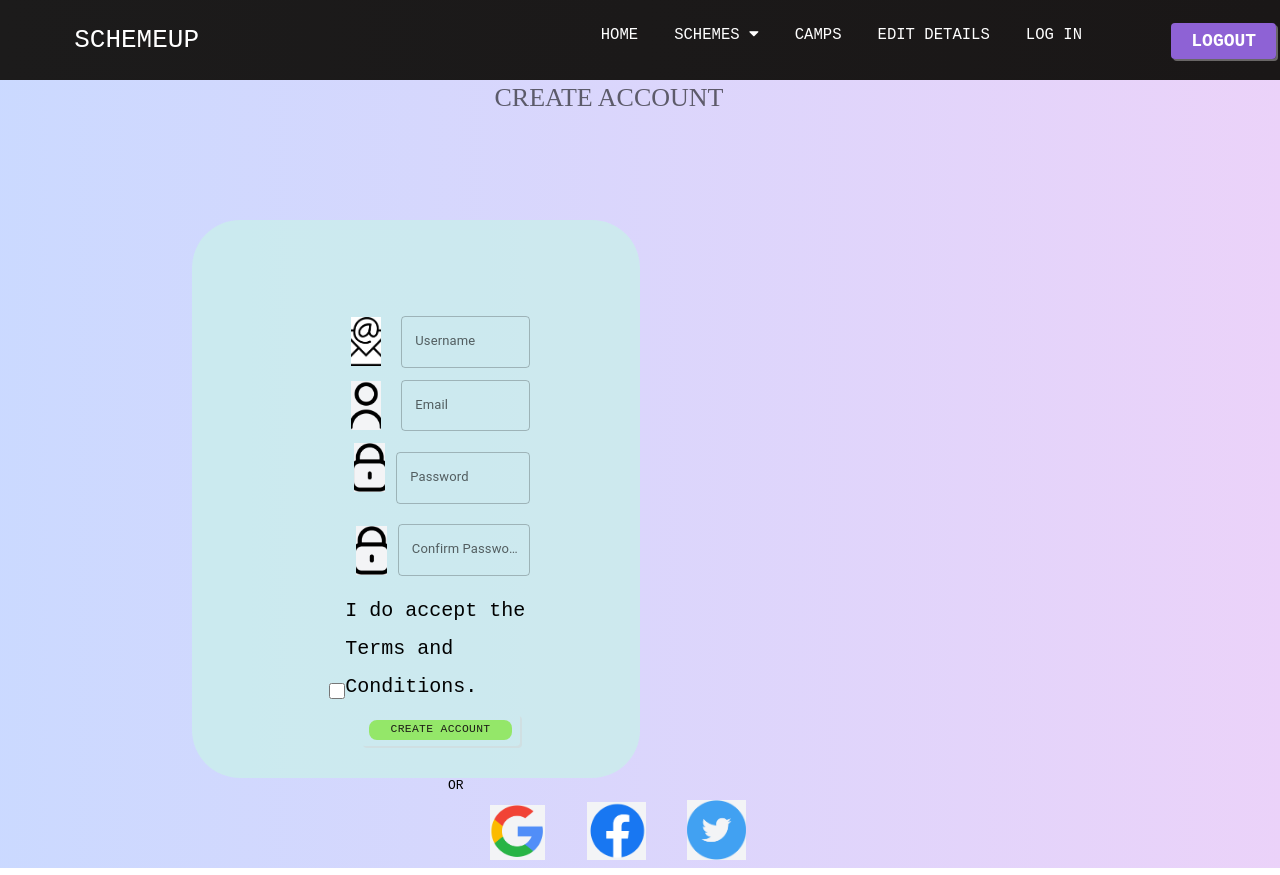
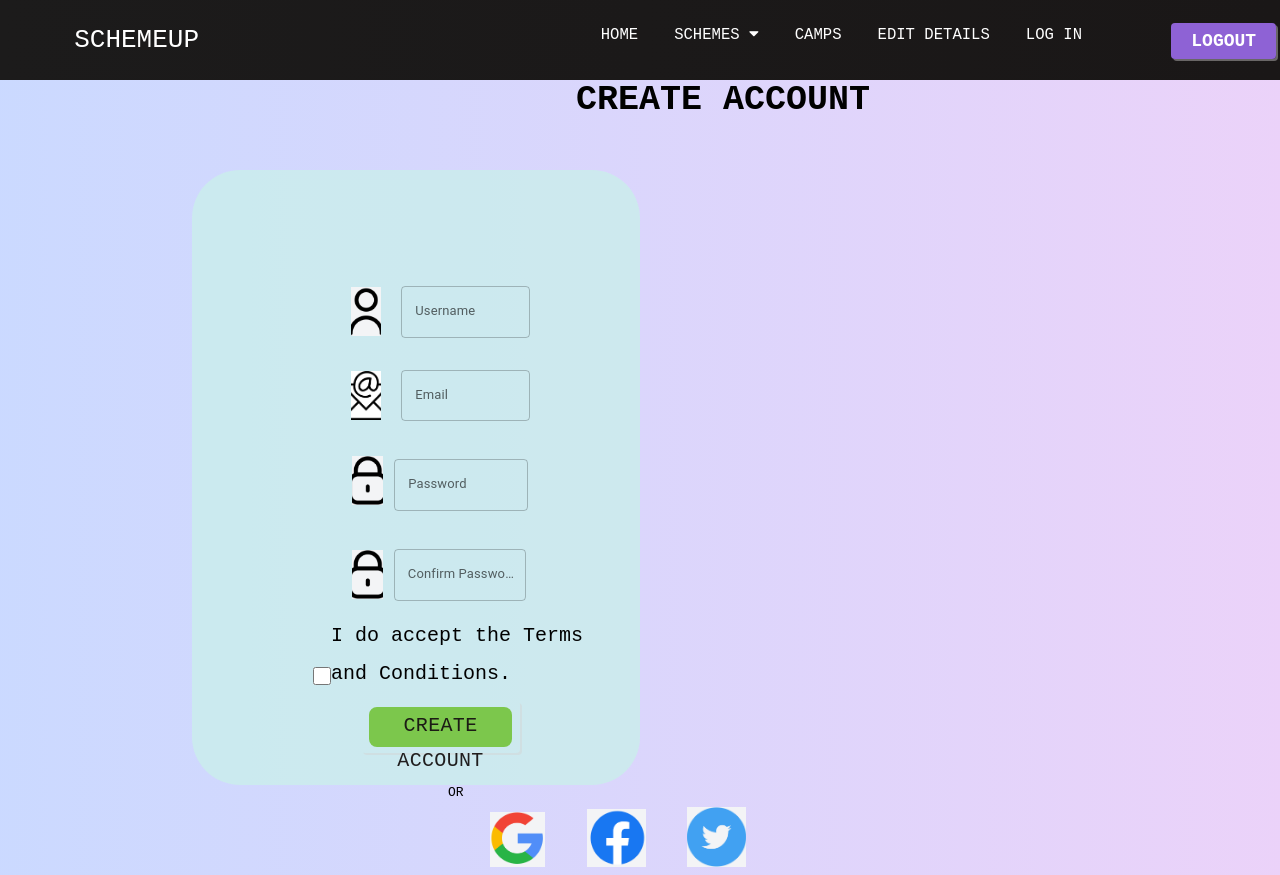
Before and after one commit to Dhineshkumar252/scheme, a React app: page /Register in a window 1280 px wide. Shown: the top 875 px of the page. Built offline with nearby package versions, Linux system fonts and the light colour scheme.

Commit message:
third commit

```diff
--- a/src/Components/Pages/Log.js
+++ b/src/Components/Pages/Log.js
@@ -12,15 +12,15 @@ const Log = () => {
   }
   return (
     <div className="original-login">
-      <div className='cr'>LOGIN</div>
+      <h1 className='cr'>LOGIN</h1>
       <div className="login-box">
         <div className="flex-container">
-           <p className="img2" ></p>
+           <p className="img2" src={man}/>
            <TextField id="outlined-basic" type="email" label="Email" variant="outlined" />
           {/* <input type="email" className="r" placeholder='EMAIL'></input> */}
         </div>
         <div className="flex-container-1">
-           <p className="img3" ></p>
+           <p className="img3" />
           <span>
            <TextField id="outlined-basic" type="password" label="Password" variant="outlined" />
             {/* <input type="password" className='s' placeholder='PASSWORD'></input> */}
--- a/src/Components/Pages/Register.js
+++ b/src/Components/Pages/Register.js
@@ -13,7 +13,7 @@ const Register = () => {
     }
   return (
     <div>
-        <div className='cr'>CREATE ACCOUNT</div>
+        <h1 className='rr'>CREATE ACCOUNT</h1>
         <div className='create'>
  <div  className='email'>
                 <p className='mail' src="mail.png" alt="r"/>
--- a/src/Components/Pages/login.css
+++ b/src/Components/Pages/login.css
@@ -12,9 +12,11 @@ body{
   font-family: Poppins;
   font-size: 2.125rem;
   font-weight: 400;
-    background-size: cover;
+  background-size: cover;
   }
-
+  textfield{
+    background-color: #cbeeecd6;
+  }
   .login-box {
     width: 35%;
     z-index: 1;
@@ -34,10 +36,11 @@ body{
 
   .flex-container {
     width: 45%;
-    margin-left: 30%;
+    margin-left: 27%;
     flex-direction: row;
     align-self: flex-start;
     align-items: center;
+    background-color: transparent;
     margin-top: 20px;
     display: flex;
   }
@@ -45,8 +48,9 @@ body{
   .img2 {
     width: 49px;
     margin-top: px;
-    height: 53px;
-    margin-right: 20px;
+    height: 50px;
+    margin-right: 5px;
+    margin-left: 16px;
     object-fit: cover;
     background-position: center;
     background-size: cover;
@@ -55,6 +59,7 @@ body{
 
   .flex-container-1 {
     width: 45%;
+    background-color: transparent;
     flex-direction: row;
     align-items: center;
     margin-bottom: 12px;
@@ -65,7 +70,7 @@ body{
   .img3 {
     width: 49px;
     height: 52px;
-    margin-right: 15px;
+    margin-right: 10px;
     object-fit: cover;
     background-position: center;
     background-size: cover;
@@ -90,10 +95,11 @@ body{
     line-height: 53px;
     display: flex;
     cursor: pointer;
+    margin-right: 46%;
   }
   .rectangle-3:hover{
     color: aliceblue;
-    background-color: #7718c5b9;
+    background-color: #ad5eeeb9;
   }
   .login {
     margin-top: 1px;
@@ -106,9 +112,6 @@ body{
     line-height: 39px;
   }
 
-  .new-user-create-acco{
-    color: blueviolet;
-  }
   a{
     color: rgba(22, 18, 18, 0.945);
     text-decoration: none;
@@ -116,3 +119,8 @@ body{
   a:hover{
     color: rgba(197, 26, 26, 0.932);
   }
+  .cr{
+    width: 300px;
+    align-items: center;
+    margin-left: 1000px;
+  }
--- a/src/Components/Pages/registeri.css
+++ b/src/Components/Pages/registeri.css
@@ -3,7 +3,10 @@ body{
     background-repeat: no-repeat;
     background-size: 1920px 1000px;
   }
-
+ ::-webkit-textfield-decoration-container{
+  background-color: #cbeeecd6;
+  color: #cbeeecd6;
+ }
 .create{
     width: 35%;
     z-index: 1;
@@ -13,28 +16,14 @@ body{
     flex-basis: 61%;
     justify-content: space-evenly;
     align-items: center;
-    margin-top: 80px;
+    margin-top: 50px;
     margin-left: 15%;
     padding-top: 96px;
     padding-bottom: 32px;
     padding-left: 49px;
     display: flex;
 }
-  .cr{
-      color: rgba(10, 10, 10, 0.603);
-      width: 100%;
-      height: 100%;
-      flex-direction: column;
-      justify-content: space-evenly;
-      align-items: center;
-      padding-bottom: 24px;
-      padding-right: 62px;
-      font-family: Poppins;
-      font-size: 2.0rem;
-      font-weight: 400;
-      line-height: 36px;
-      display: flex;
-    }
+
     .mail{
         width: 49px;
         height: 49px;
@@ -42,13 +31,16 @@ body{
         object-fit: cover;
         background-position: center;
         background-size: cover;
-        background-image: url("mail.png");
+        background-image: url("man.png");
 
     }
     .input{
         height: 30px;
         margin-bottom: 15px;
     }
+   .rr{
+    margin-left: 45%;
+   }
     .image-2 {
         width: 49px;
         margin-top: px;
@@ -57,13 +49,14 @@ body{
         object-fit: cover;
         background-position: center;
         background-size: cover;
-      background-image: url("man.png");
+      background-image: url("mail.png");
     }
     .image-3 {
       width: 49px;
       height: 49px;
       object-fit: cover;
       margin-right: 6%;
+      margin-top: 6%;
       background-position: center;
       background-size: cover;
       margin-bottom: 20px;
@@ -83,6 +76,7 @@ body{
     }
     .email{
         width: 45%;
+        margin: 5% 5% 5% 5%;
         flex-direction: row;
         align-items: center;
         margin-bottom: 12px;
@@ -90,6 +84,7 @@ body{
     }
     .urname{
         width: 45%;
+        margin: 5% 5% 5% 5%;
         flex-direction: row;
         align-items: center;
         margin-bottom: 12px;
@@ -97,6 +92,7 @@ body{
     }
     .pwd{
         width: 45%;
+        margin: 3% 5% 5% 4%;
         flex-direction: row;
         align-items: center;
         margin-bottom: 12px;
@@ -104,28 +100,18 @@ body{
     }
     .cpwd{
         width: 45%;
+        margin: 3% 5% 4% 3%;
         flex-direction: row;
         align-items: center;
         margin-bottom: 12px;
         display: flex;
-    }
-    input{
-      border: none;
-      border-radius: 4px;
-      border: none;
-      width: 120%;
-      margin-left: 0%;
-      height: 50%;
-      align-items: center;
-      margin-top: 20px;
-      background-color: #cbeeecd6;
     }
 
     .rectangle-27 {
       color: #fff;
       width: 40%;
       align-items: center;
-      background-color: #00e1ff98;
+      /* background-color: #00e1ff98; */
       border: none;
       border-radius: 41px;
       padding-bottom: 1px;
@@ -183,14 +169,14 @@ body{
       background-image: url("twitter.png");
     }
     .box{
-        width: 55%;
+        width: 80%;
         flex-direction: row;
         justify-content: space-between;
         align-self: flex-end;
         align-items: flex-end;
         margin-top: 4px;
-        margin-left: 5px;
-        margin-right: 23%;
+        margin-left: 15%;
+        margin-right: 10%;
         margin-bottom: 2%;
         font-size: 20px;
         font-weight: 300;
@@ -198,21 +184,30 @@ body{
         display: flex;
     }
     .boxx{
-        width: 36px;
-        height: 30px;
+        width: 30px;
+        height: 20px;
+        margin-left: 10%;
+        margin-bottom: 2%;
         object-fit: cover;
     }
     Button{
       background-color: red;
     }
     .ar{
+      align-items: center;
+      text-align: center;
+      padding: 1%;
+      font-size: 20px;
       color: aliceblue;
-      background-color: rgba(110, 230, 13, 0.589);
+      background-color: rgba(99, 189, 25, 0.76);
       border-radius: 8px;
-      width: 100%;
-      height: 60%;
+      width: 500px;
+      height: 40px;
     }
     .ar:hover{
-      background-color: rgb(84, 243, 11);
+      background-color: rgba(128, 219, 9, 0.623);
       color: whitesmoke;
     }
+    ar:link{
+      color: wheat;
+    }
--- a/src/EditDetails.css
+++ b/src/EditDetails.css
@@ -8,19 +8,22 @@
   height:100vh;
   display:flex;
 }
+h1{
+  font-size: 35px;
+}
 .left{
   justify-content:space-evenly;
   display:flex;
   flex-direction:column;
-  padding: 2% 0% 5% 7%;
+  padding: 2% 0% 5% 10%;
   background-color: rgba(147, 245, 211, 0.756);
-  width: 43%;
+  width: 50%;
 }
 .right{
   justify-content:space-evenly;
   display:flex;
   flex-direction:column;
-  padding: 4% 0% 5% 11%;
+  padding: 4% 0% 5% 16%;
 }
 img{
   position:absolute;
--- a/src/EditDetails.js
+++ b/src/EditDetails.js
@@ -29,7 +29,7 @@ const EditDetails=()=>{
     <form>
       <div className='main'>
         <div className='left'>
-          <Typography  variant='h4' >General Details</Typography>
+          <h1>General Details</h1>
           <br></br>
           <Textbox id="name" name="Fullname" value={values.name}></Textbox>
           <br></br>
```
